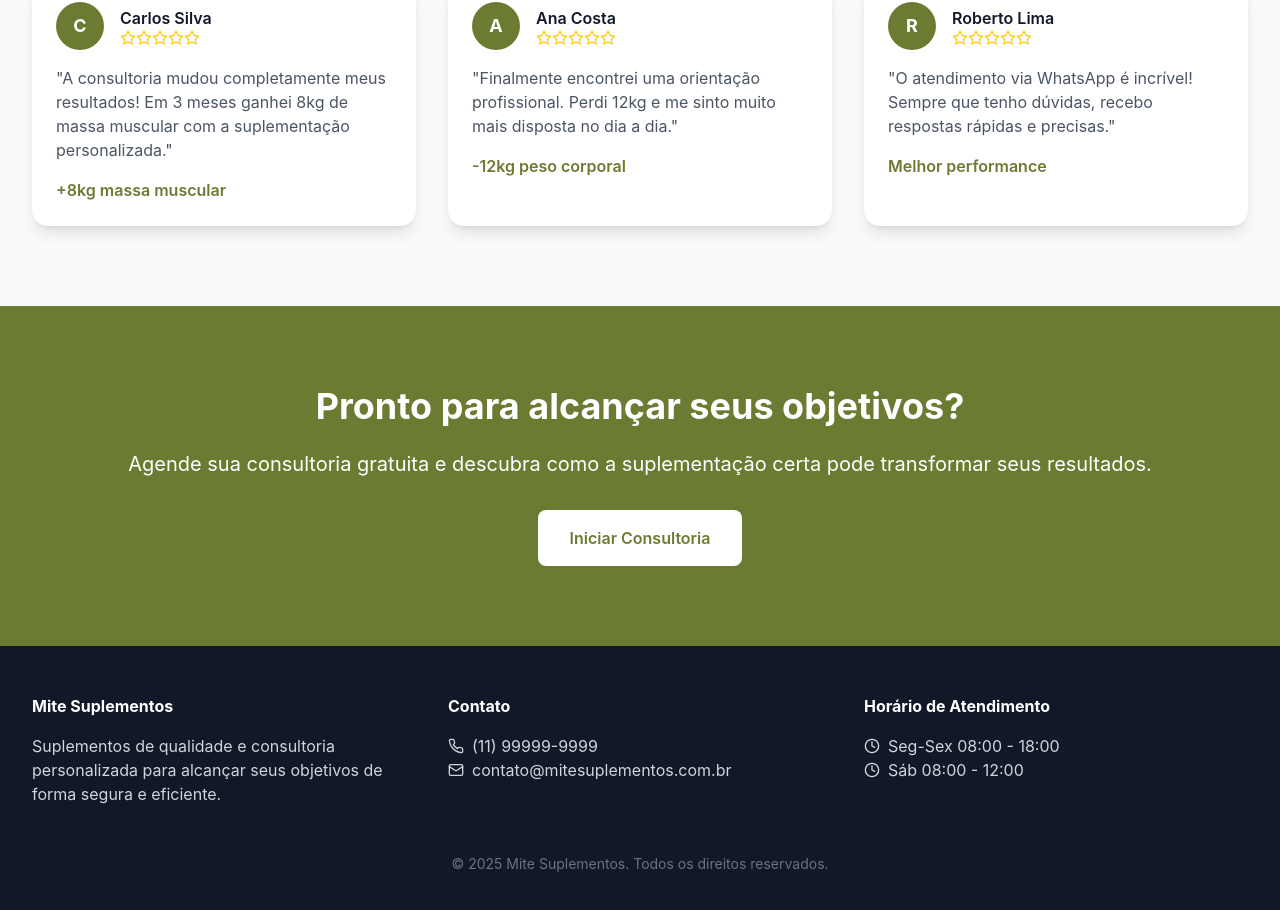
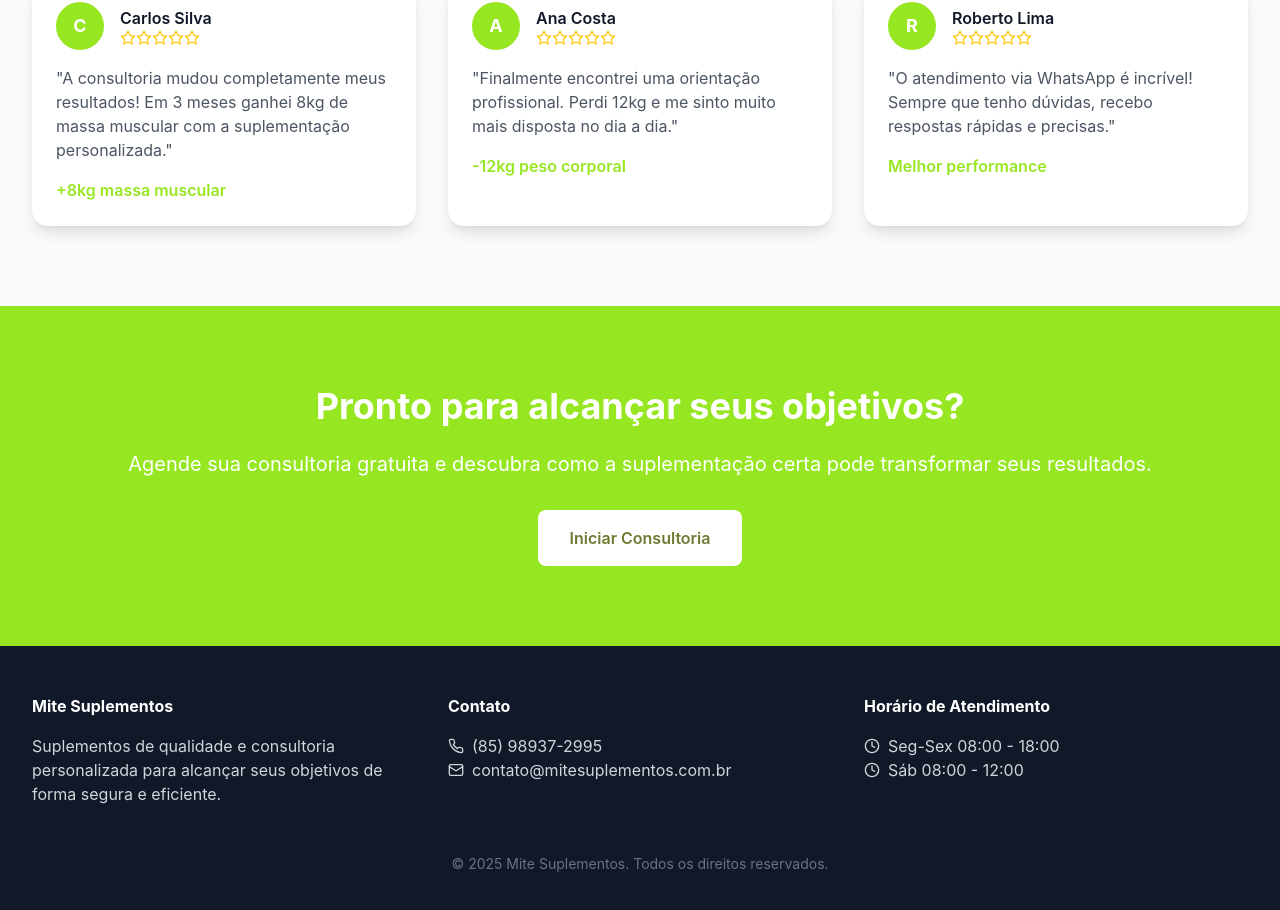
Before and after one commit to mitesuplementos-art/mite-suplementos-landing, a Next.js app: page / in a window 1280 px wide. Shown: the part 3242-4152 px from the top of the page. Built offline with nearby package versions, Linux system fonts and the light colour scheme.

Commit message:
Update page.tsx

```diff
--- a/app/page.tsx
+++ b/app/page.tsx
@@ -142,7 +142,7 @@ Aguardo o contato!`
             </nav>
             <button
               onClick={() => setIsMenuOpen(!isMenuOpen)}
-              className="md:hidden p-2 rounded-md text-gray-700 hover:text-[#6B7C32]"
+              className="md:hidden p-2 rounded-md text-gray-700 hover:text-[#97E622]"
             >
               {isMenuOpen ? <X className="h-6 w-6" /> : <Menu className="h-6 w-6" />}
             </button>
@@ -347,7 +347,7 @@ Aguardo o contato!`
           {testimonials.map((testimonial, index) => (
             <div key={index} className="bg-white rounded-2xl shadow-lg p-6">
               <div className="flex items-center mb-4">
-                <div className="bg-[#6B7C32] w-12 h-12 rounded-full flex items-center justify-center text-white font-bold text-lg">{testimonial.name.charAt(0)}</div>
+                <div className="bg-[#97E622] w-12 h-12 rounded-full flex items-center justify-center text-white font-bold text-lg">{testimonial.name.charAt(0)}</div>
                 <div className="ml-4">
                   <h4 className="font-semibold text-gray-900">{testimonial.name}</h4>
                   <div className="flex">
@@ -356,14 +356,14 @@ Aguardo o contato!`
                 </div>
               </div>
               <p className="text-gray-600 mb-4">"{testimonial.text}"</p>
-              <span className="text-[#6B7C32] font-semibold">{testimonial.result}</span>
+              <span className="text-[#97E622] font-semibold">{testimonial.result}</span>
             </div>
           ))}
         </div>
       </section>
 
       {/* CTA Section */}
-      <section className="py-20 bg-[#6B7C32] text-white text-center">
+      <section className="py-20 bg-[#97E622] text-white text-center">
         <h2 className="text-3xl sm:text-4xl font-bold mb-6">Pronto para alcançar seus objetivos?</h2>
         <p className="text-xl mb-8">Agende sua consultoria gratuita e descubra como a suplementação certa pode transformar seus resultados.</p>
         <button onClick={() => document.getElementById('consultoria')?.scrollIntoView({ behavior: 'smooth' })} className="bg-white text-[#6B7C32] px-8 py-4 rounded-lg font-semibold hover:bg-gray-100 transition-colors">Iniciar Consultoria</button>
@@ -378,7 +378,7 @@ Aguardo o contato!`
           </div>
           <div>
             <h4 className="font-bold text-white mb-4">Contato</h4>
-            <p className="flex items-center"><Phone className="h-4 w-4 mr-2" /> (11) 99999-9999</p>
+            <p className="flex items-center"><Phone className="h-4 w-4 mr-2" /> (85) 98937-2995</p>
             <p className="flex items-center"><Mail className="h-4 w-4 mr-2" /> contato@mitesuplementos.com.br</p>
           </div>
           <div>
```
